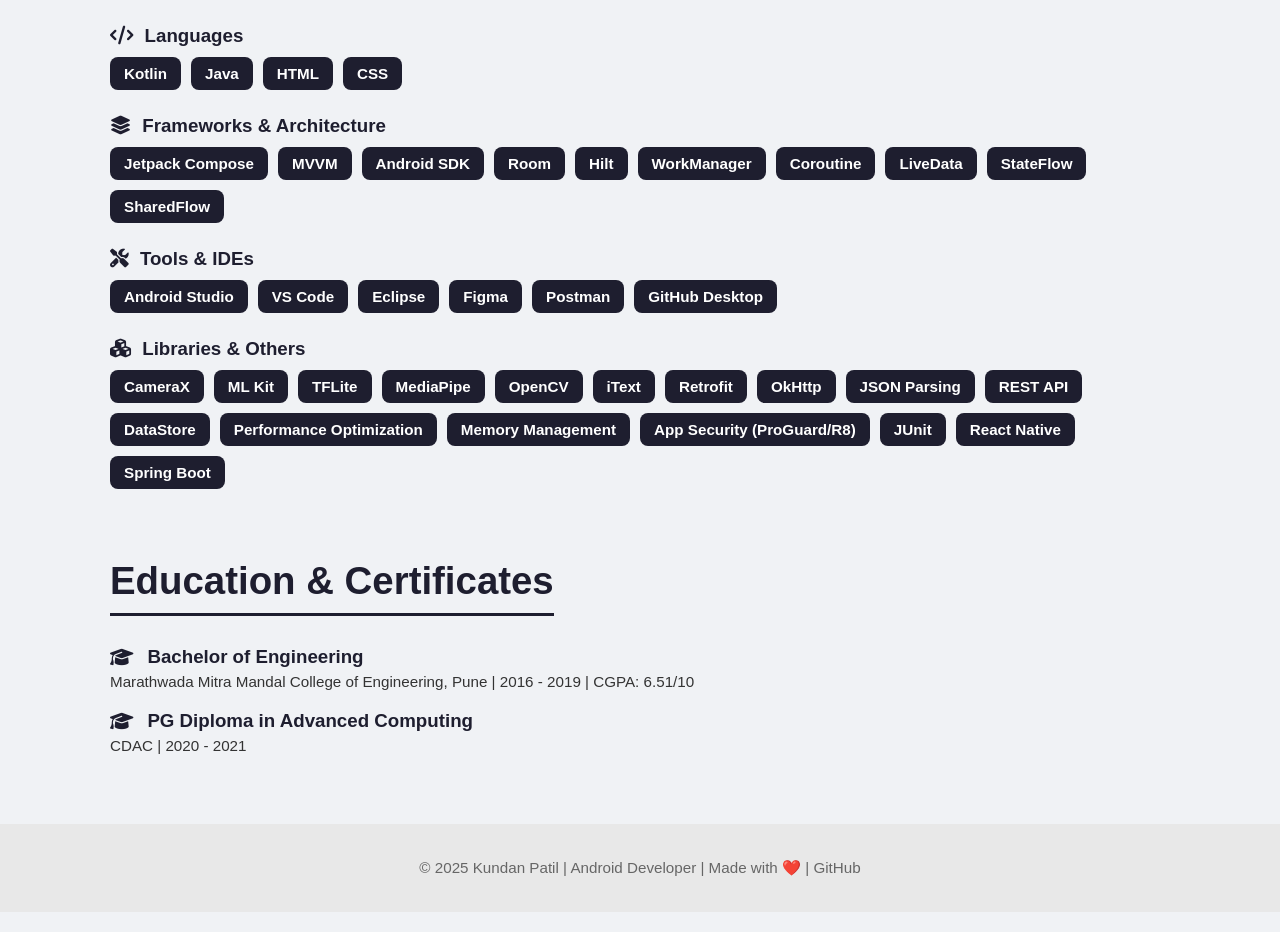
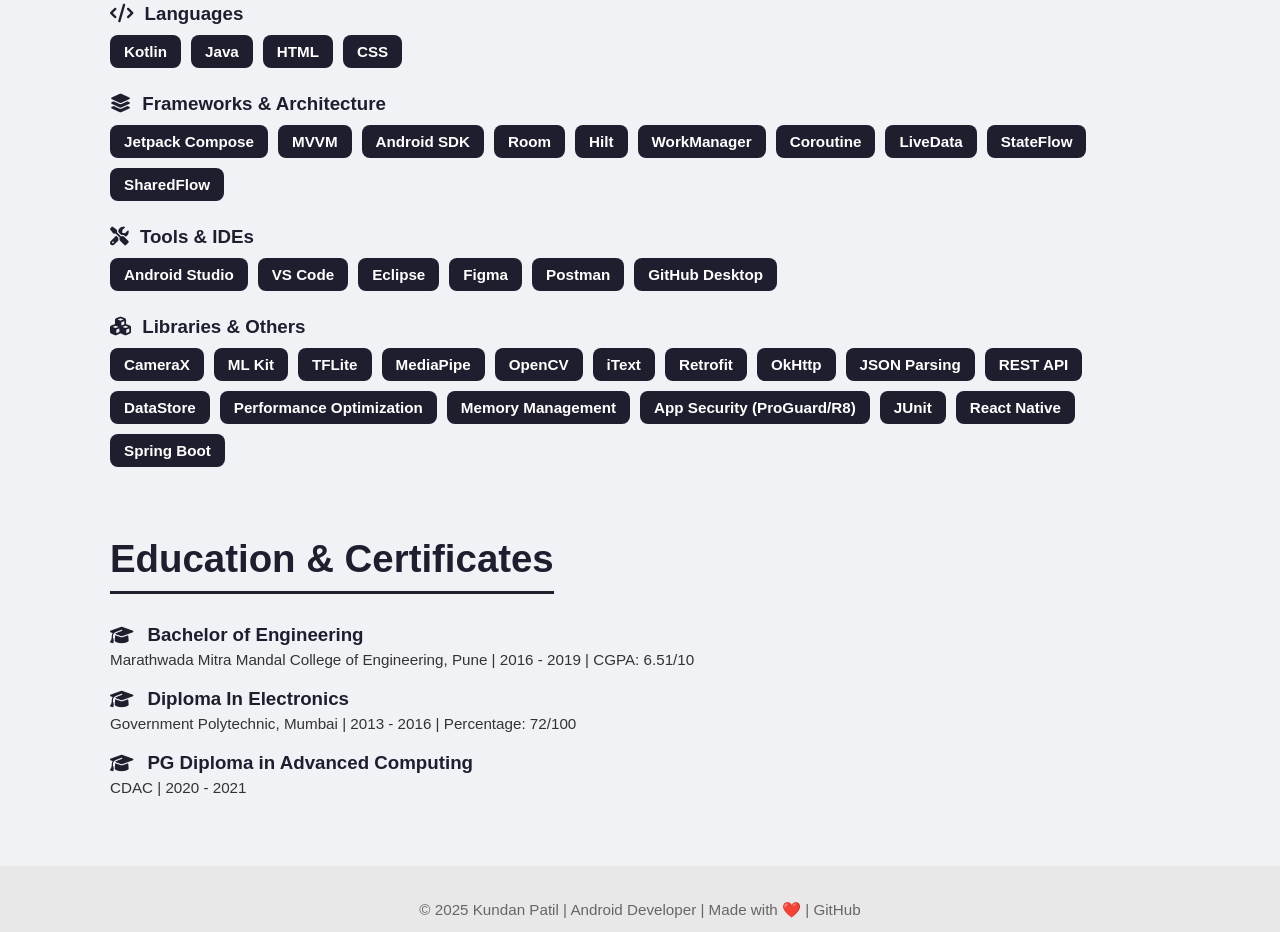
Before and after one commit to ptlkundan/kundan-patil-portfolio, a plain HTML site: page index.html in a window 1280 px wide. Shown: the part 1794-2726 px from the top of the page. Drawn offline with Linux system fonts and the light colour scheme.

Commit message:
Update index.html

```diff
--- a/index.html
+++ b/index.html
@@ -92,7 +92,7 @@ footer { text-align: center; padding: 35px 20px; font-size: 0.95em; color: #666;
   <h2>Main Work Projects</h2>
   <div class="cards">
     <div class="card">
-      <h3><i class="fas fa-id-card"></i> KYC Application for UAE (EIDA Toolkit)</h3>
+      <h3><i class="fas fa-id-card"></i> E-KYC Application</h3>
       <p><strong>Apr 2025 – Jul 2025 | Full Time</strong></p>
       <button class="collapsible">View Details <i class="fas fa-chevron-down"></i></button>
       <div class="content">
@@ -237,6 +237,10 @@ footer { text-align: center; padding: 35px 20px; font-size: 0.95em; color: #666;
     <h3><i class="fas fa-graduation-cap icon"></i> Bachelor of Engineering</h3>
     <p>Marathwada Mitra Mandal College of Engineering, Pune | 2016 - 2019 | CGPA: 6.51/10</p>
   </div>
+   <div class="edu-cert">
+    <h3><i class="fas fa-graduation-cap icon"></i> Diploma In Electronics</h3>
+    <p>Government Polytechnic, Mumbai | 2013 - 2016 | Percentage: 72/100</p>
+  </div>
   <div class="edu-cert">
     <h3><i class="fas fa-graduation-cap icon"></i> PG Diploma in Advanced Computing</h3>
     <p>CDAC | 2020 - 2021</p>
```
